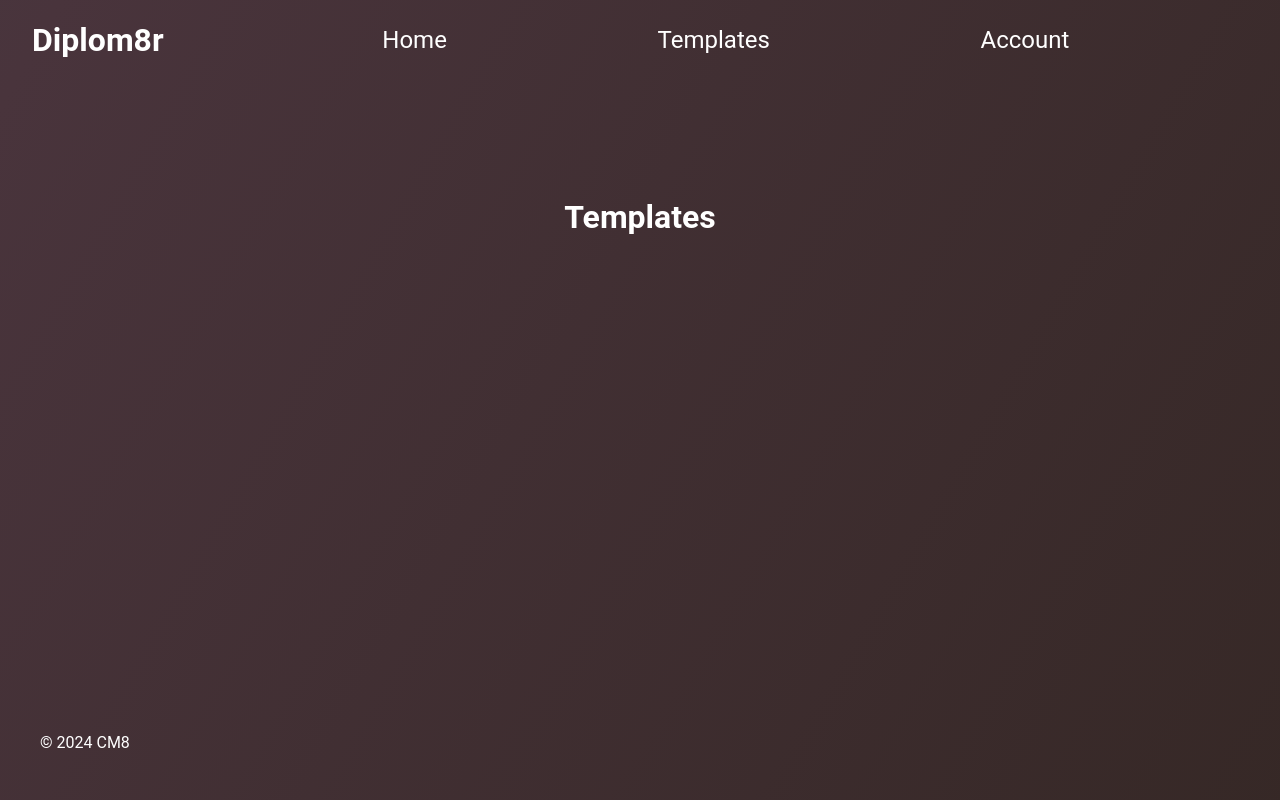
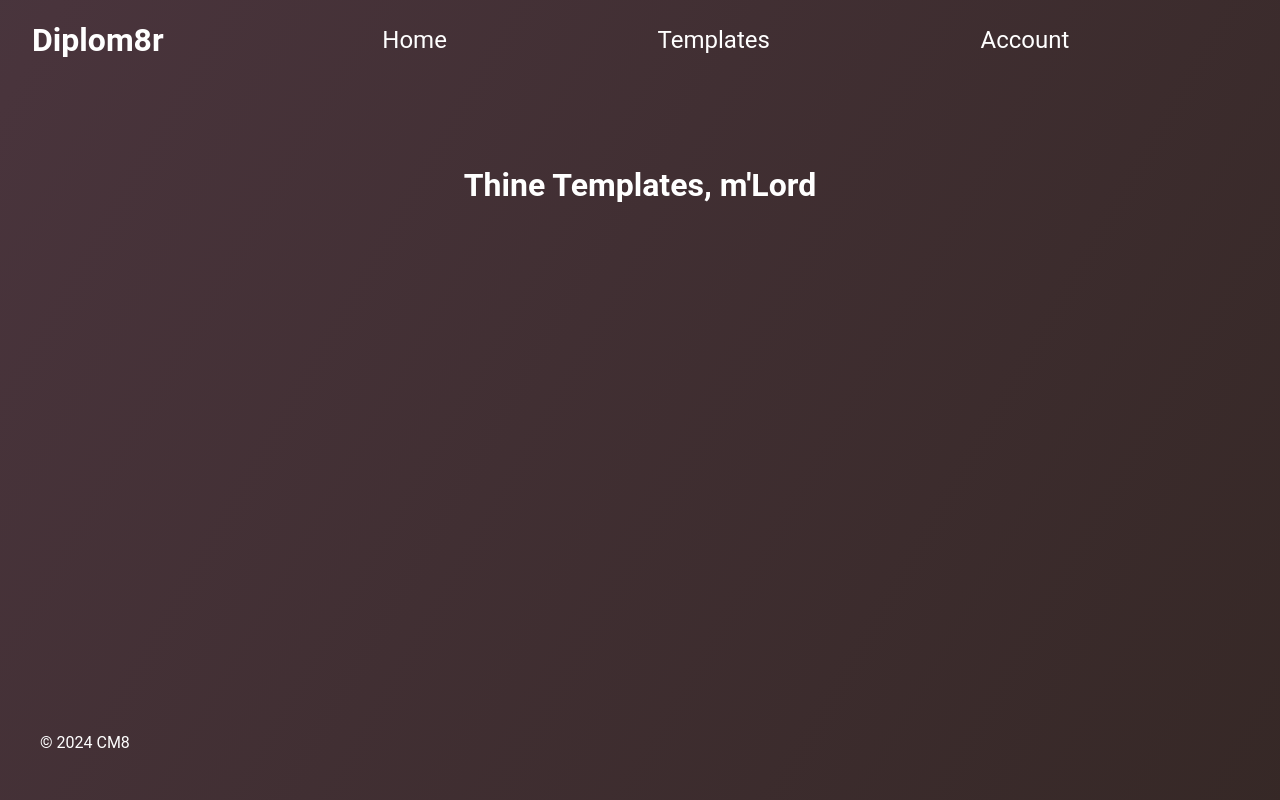
Before and after one commit to matejgadzo/diplom8r, a React (Create React App) app: page /templates in a window 1280 px wide. Built offline with nearby package versions, Linux system fonts and the light colour scheme.

Commit message:
removed pdf viewer

```diff
--- a/package.json
+++ b/package.json
@@ -7,6 +7,7 @@
     "@emotion/react": "^11.13.3",
     "@emotion/styled": "^11.13.0",
     "@mui/material": "^6.1.6",
+    "@react-pdf/renderer": "^4.0.0",
     "@testing-library/jest-dom": "^5.17.0",
     "@testing-library/react": "^13.4.0",
     "@testing-library/user-event": "^13.5.0",
--- a/src/App.scss
+++ b/src/App.scss
@@ -53,6 +53,11 @@ a, a:visited, a:hover, a:active {
       }
     }
   }
+  .templateContainer{
+    display: flex;
+    flex-direction: row;
+
+  }
   .content {
     display: flex;
     flex-direction: column;
--- a/src/components/home.tsx
+++ b/src/components/home.tsx
@@ -5,6 +5,7 @@ import { Modal } from '@mui/material';
 function Home() {
     const fileInputRef = useRef<HTMLInputElement>(null);
     const [fileName, setFileName] = useState<string | null>(null);
+    const [fileUrl, setFileUrl] = useState<string | null>(null);
     const [isModalOpen, setIsModalOpen] = useState<boolean>(false);
     const handleDivClick = () => {
         // Trigger click on the hidden file input
@@ -15,6 +16,7 @@ function Home() {
         const files = event.target.files;
         if (files && files.length > 0) {
             const selectedFile = files[0];
+            const fileUrl = URL.createObjectURL(selectedFile);
             setFileName(selectedFile.name); // Save the file name for modal display
             setIsModalOpen(true); // Open the modal when a file is selected
         }
@@ -22,6 +24,10 @@ function Home() {
 
     const handleCloseModal = () => {
         setIsModalOpen(false);
+        if (fileUrl) {
+            URL.revokeObjectURL(fileUrl); // Clean up the URL to prevent memory leaks
+            setFileUrl(null);
+        }
     };
 
     return (
--- a/src/components/templates.tsx
+++ b/src/components/templates.tsx
@@ -1,8 +1,8 @@
 import "../App.scss";
 function Templates() {
     return (
-        <div className="container">
-            <h1>Templates</h1>
+        <div className="templateContainer">
+            <h1>Thine Templates, m'Lord</h1>
         </div>
     );
 }
```
Also changed, not shown: 1 other file (tests, documents, lock files or other folders).
